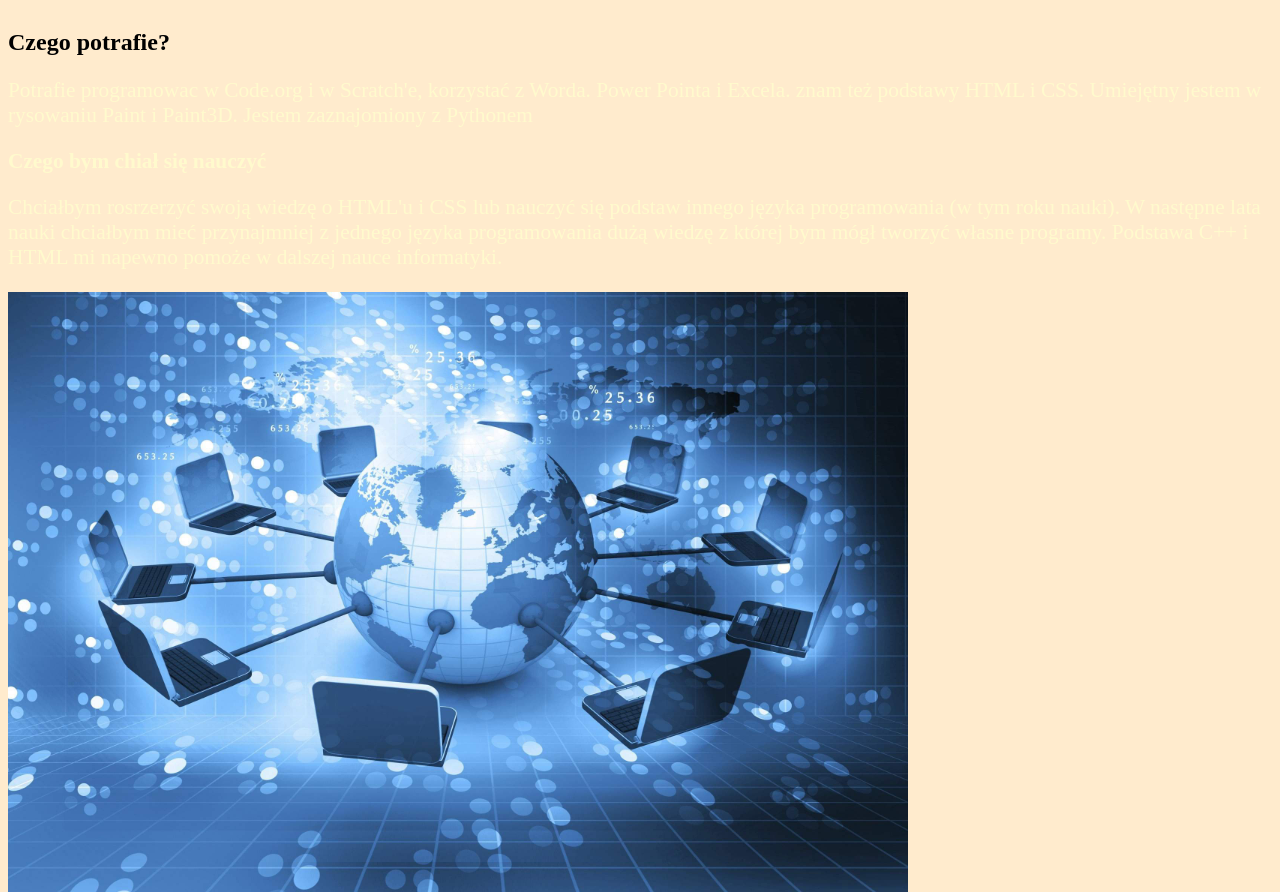
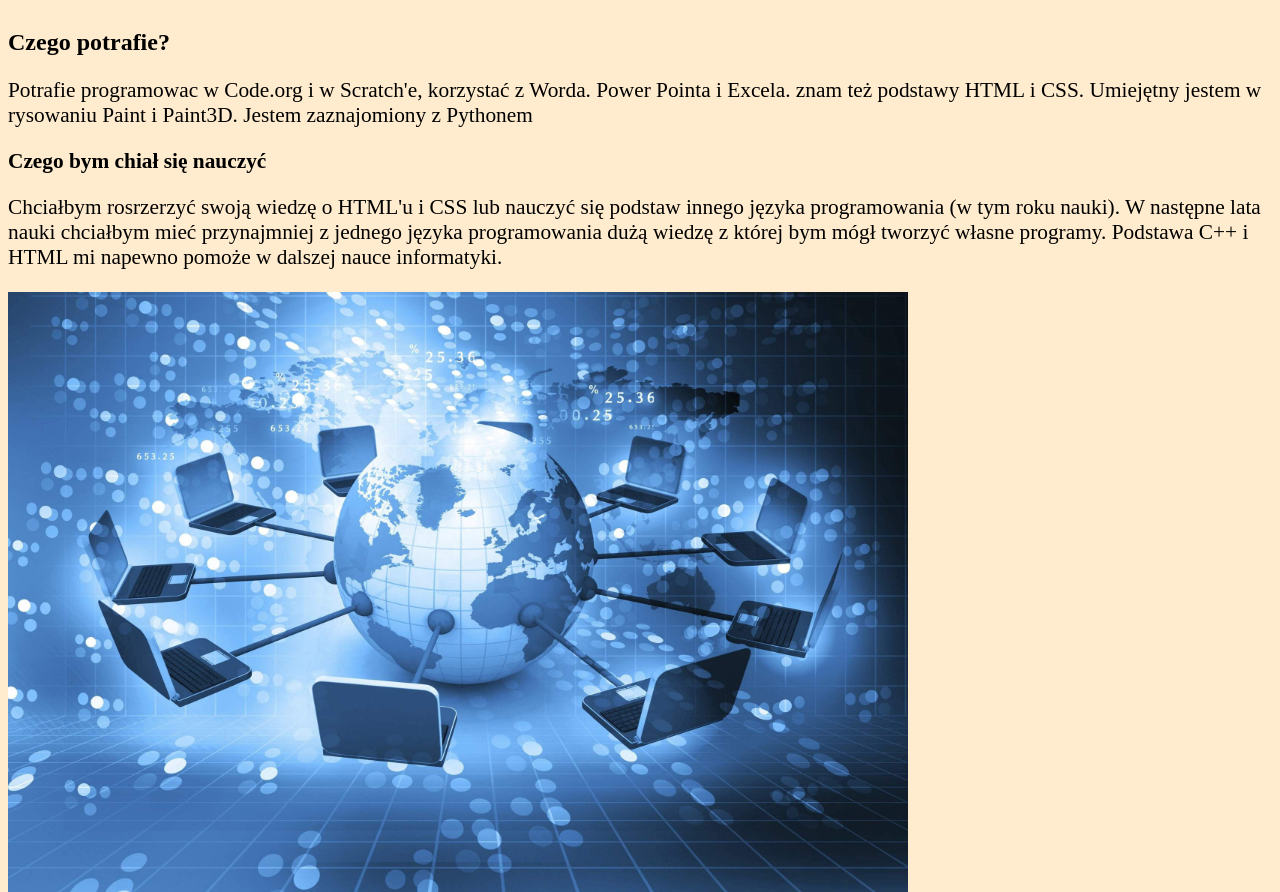
Before and after one commit to Bobce69/Bobce69.github.io, a plain HTML site: page index.html in a window 1280 px wide. Shown: the top 892 px of the page. Drawn offline with Linux system fonts and the light colour scheme.

Commit message:
Update style2.css

```diff
--- a/style2.css
+++ b/style2.css
@@ -1,6 +1,6 @@
 p{
 
-color:lemonchiffon;
+color: black;
 font-size: 16pt;
 
 
```
